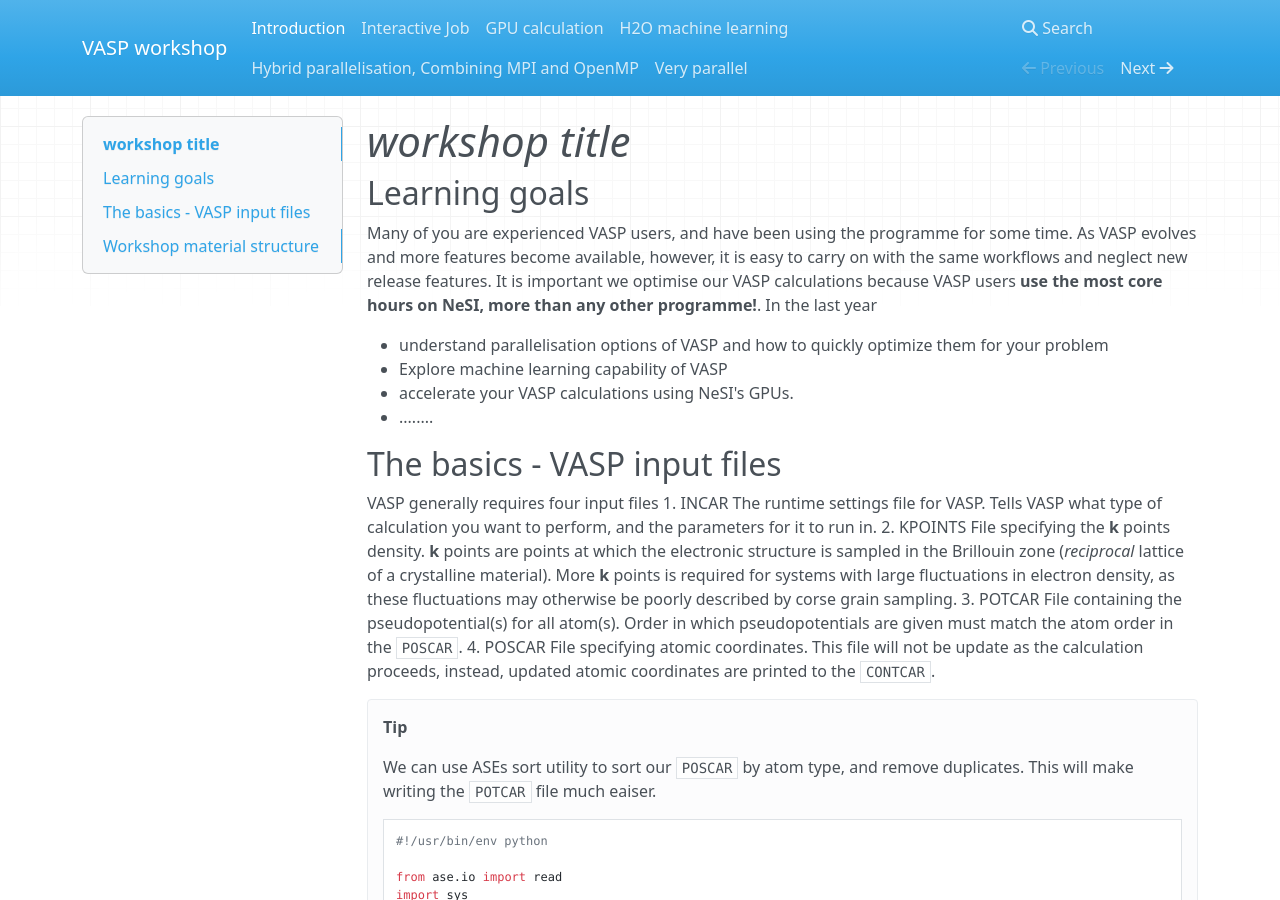
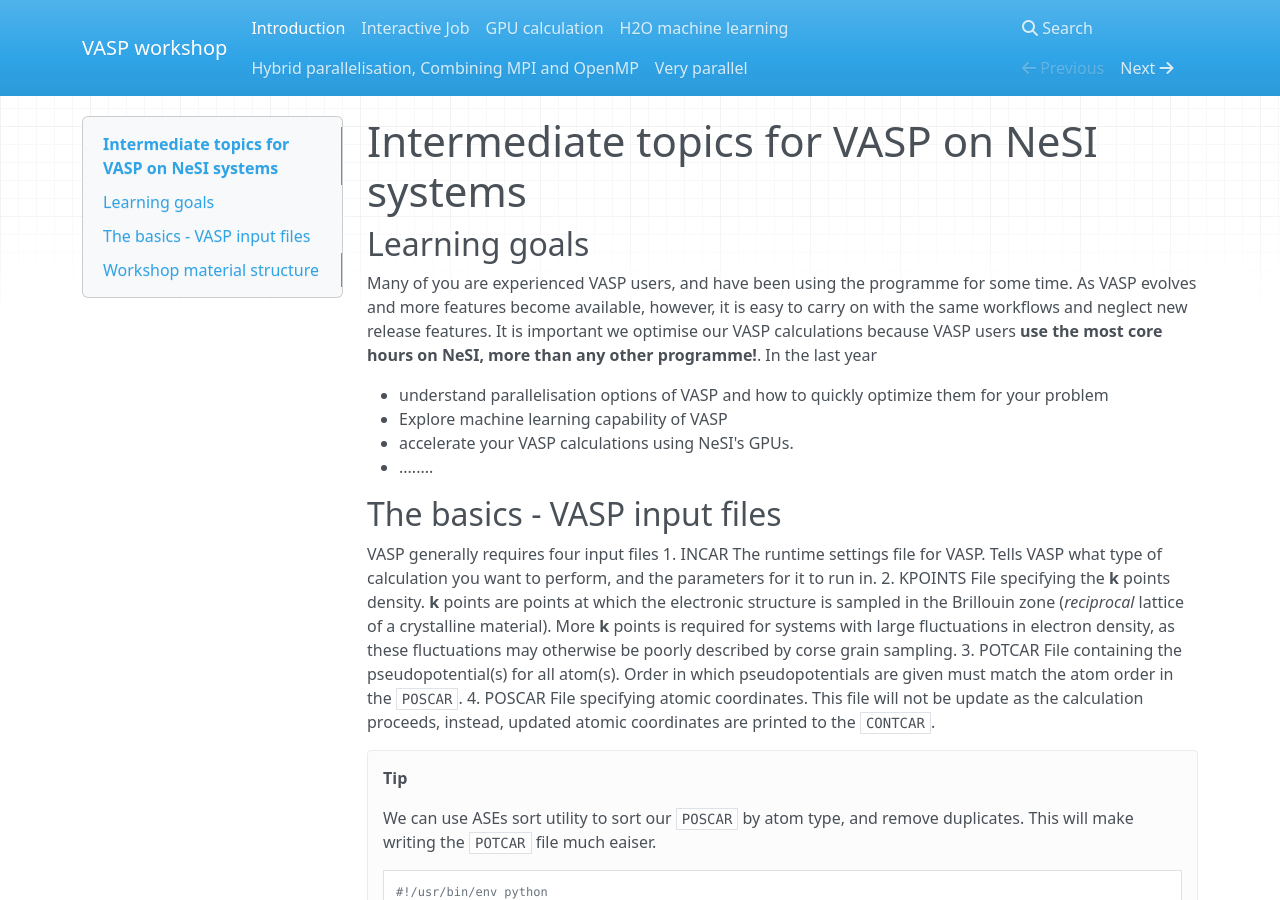
Before and after one commit to Johnryder23/VASP_workshop, an MkDocs documentation site: the page built from docs/index.md, in a window 1280 px wide and 900 px high. Built offline with MkDocs 1.6.1, drawn with Linux system fonts in a browser that asks for light colours; nearby versions of some CDN libraries.

```diff
--- a/docs/index.md
+++ b/docs/index.md
@@ -1,4 +1,4 @@
-# *workshop title*
+# Intermediate topics for VASP on NeSI systems
 
 ## Learning goals
 Many of you are experienced VASP users, and have been using the programme for some time. As VASP evolves and more features become available, however, it is easy to carry on with the same workflows and neglect new release features. It is important we optimise our VASP calculations because  VASP users **use the most core hours on NeSI, more than any other programme!**. In the last year
```
Also changed, not shown: docs/hybrid_parallelisation.md (+10 -0 lines), 2 other files.
